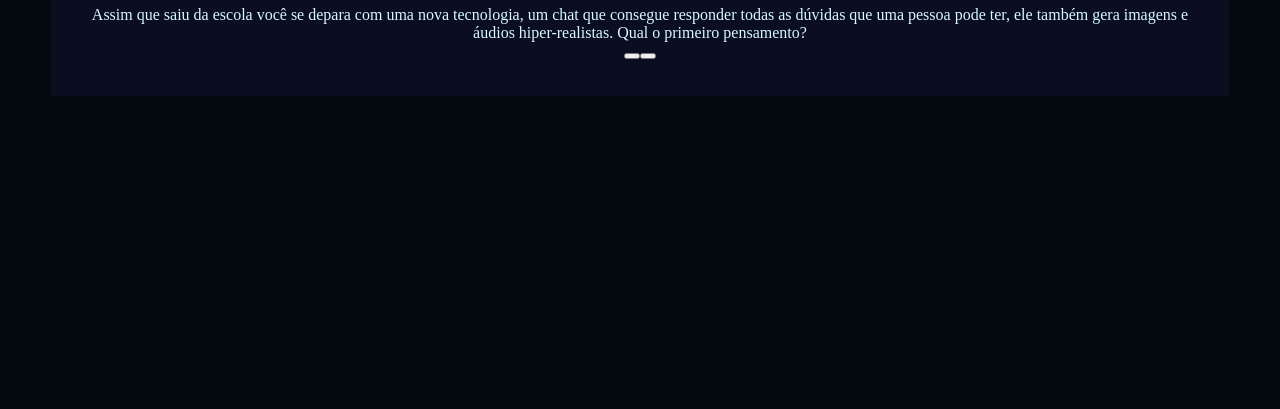
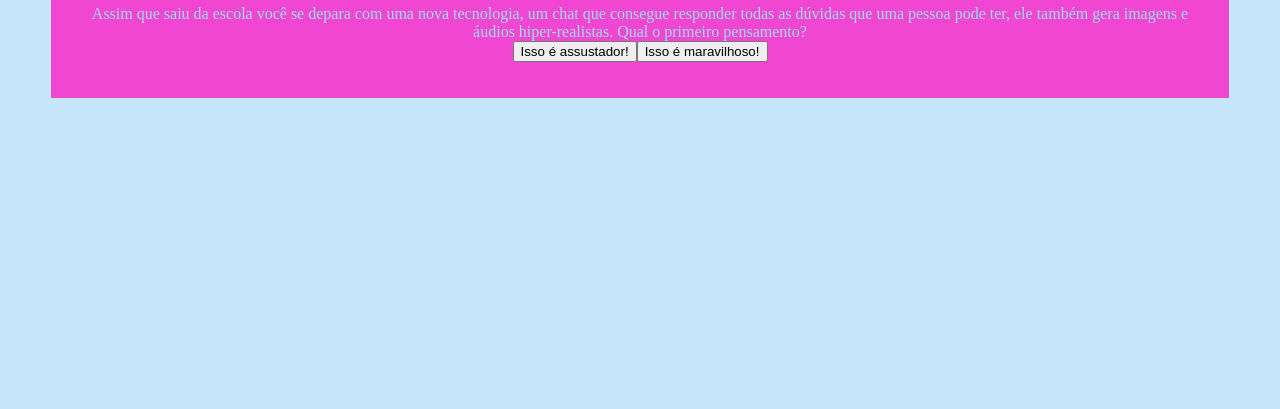
Before and after one commit to anatoniatto0/inteligencia, a plain HTML site: page index.html in a window 1280 px wide. Shown: the part 407-816 px from the top of the page. Drawn offline with Linux system fonts and the light colour scheme.

Commit message:
Add files via upload

```diff
--- a/index.html
+++ b/index.html
@@ -8,7 +8,7 @@
 </head>
 <body>
     <div class="caixa-principal">
-        <h1>Você decide o futuro da IA</h1>
+        <h1>👩🏼‍💻 Você decide o futuro da IA 👩🏼‍💻</h1>
         <div class="caixa-perguntas"></div>
         <div class="caixa-alternativas"></div>
         <div class="caixa-resultado"></div>
--- a/script.js
+++ b/script.js
@@ -8,43 +8,74 @@ const perguntas = [
     {
         enunciado: "Assim que saiu da escola você se depara com uma nova tecnologia, um chat que consegue responder todas as dúvidas que uma pessoa pode ter, ele também gera imagens e áudios hiper-realistas. Qual o primeiro pensamento?",
         alternativas: [
-            "Isso é assustador!",
-            "Isso é maravilhoso!"
+            {
+                texto: "Isso é assustador!",
+                afirmacao: "afirmação"
+            },
+            {
+                texto: "Isso é maravilhoso!",
+                afirmacao: "afirmação"
+            }
         ]
     },
     {
         enunciado: "Com a descoberta desta tecnologia, chamada Inteligência Artificial, uma professora de tecnologia da escola decidiu fazer uma sequência de aulas sobre esta tecnologia. No fim de uma aula ela pede que você escreva um trabalho sobre o uso de IA em sala de aula. Qual atitude você toma?",
         alternativas: [
-            "Utiliza uma ferramenta de busca na internet que utiliza IA para que ela ajude a encontrar informações relevantes para o trabalho e explique numa linguagem que facilite o entendimento.",
-            "Escreve o trabalho com base nas conversas que teve com colegas, algumas pesquisas na internet e conhecimentos próprios sobre o tema."
+            {
+                texto: "Utiliza uma ferramenta de busca na internet que utiliza IA para que ela ajude a encontrar informações relevantes para o trabalho e explique numa linguagem que facilite o entendimento.",
+                afirmacao: "afirmação"
+            },
+            {
+                texto: "Escreve o trabalho com base nas conversas que teve com colegas, algumas pesquisas na internet e conhecimentos próprios sobre o tema.",
+                afirmacao: "afirmação"
+            }
         ]
     },
     {
-        enunciado: "Após a elaboração do trabalho escrito, a professora realizou um debate entre a turma para entender como foi realizada a pesquisa e escrita. Nessa conversa também foi levantado um ponto muito importante: como a IA impacta o trabalho do futuro. Nesse debate, como você se posiciona",
+        enunciado: "Após a elaboração do trabalho escrito, a professora realizou um debate entre a turma para entender como foi realizada a pesquisa e escrita. Nessa conversa também foi levantado um ponto muito importante: como a IA impacta o trabalho do futuro. Nesse debate, como você se posiciona?",
         alternativas: [
-            "Defende a ideia de que a IA pode criar novas oportunidades de emprego e melhorar habilidades humanas.",
-            "Me preocupo com as pessoas que perderão seus empregos para máquinas e defendem a importância de proteger os trabalhadores."
+            {
+                texto: "Defende a ideia de que a IA pode criar novas oportunidades de emprego e melhorar habilidades humanas.",
+                afirmacao: "afirmação"
+            },
+            {
+                texto: "Me preocupo com as pessoas que perderão seus empregos para máquinas e defendem a importância de proteger os trabalhadores.",
+                afirmacao: "afirmação"
+            }
         ]
     },
     {
         enunciado: "Ao final da discussão, você precisou criar uma imagem no computador que representasse o que pensa sobre IA. E agora?",
         alternativas: [
-            "Criar uma imagem utilizando uma plataforma de design como o Paint.",
-            "Criar uma imagem utilizando um gerador de imagem de IA."
+            {
+                texto: "Criar uma imagem utilizando uma plataforma de design como o Paint.",
+                afirmacao: "afirmação"
+            },
+            {
+                texto: "Criar uma imagem utilizando um gerador de imagem de IA.",
+                afirmacao: "afirmação"
+            }
         ]
     },
     {
         enunciado: "Você tem um trabalho em grupo de biologia para entregar na semana seguinte, o andamento do trabalho está um pouco atrasado e uma pessoa do seu grupo decidiu fazer com ajuda da IA. O problema é que o trabalho está totalmente igual ao do chat. O que você faz? ",
         alternativas: [
-            "Escrever comandos para o chat é uma forma de contribuir com o trabalho, por isso não é um problema utilizar o texto inteiro.",
-            "O chat pode ser uma tecnologia muito avançada, mas é preciso manter a atenção pois toda máquina erra, por isso revisar o trabalho e contribuir com as perspectivas pessoais é essencial."
+            {
+                texto: "Escrever comandos para o chat é uma forma de contribuir com o trabalho, por isso não é um problema utilizar o texto inteiro.",
+                afirmacao: "afirmação"
+            },
+            {
+                texto: "O chat pode ser uma tecnologia muito avançada, mas é preciso manter a atenção pois toda máquina erra, por isso revisar o trabalho e contribuir com as perspectivas pessoais é essencial.",
+                afirmacao: "afirmação"
+            }
         ]
     },
 ];
+
+
 let atual = 0;
 let perguntaAtual;
 let historiaFinal = "";
-
 
 function mostraPergunta() {
     if (atual >= perguntas.length) {
@@ -65,13 +96,13 @@ function mostraAlternativas(){
         caixaAlternativas.appendChild(botaoAlternativas);
     }
 }
-function respostaSelecionada(opcaoSelecionada){
-    const afirmacoes = opcaoSelecionada.afirmacoes;
-    historiaFinal = afirmacoes + " ";
+
+function respostaSelecionada(opcaoSelecionada) {
+    const afirmacoes = opcaoSelecionada.afirmacao;
+    historiaFinal += afirmacoes + " ";
     atual++;
     mostraPergunta();
 }
-
 
 function mostraResultado() {
     caixaPerguntas.textContent = "Em 2049...";
@@ -79,6 +110,4 @@ function mostraResultado() {
     caixaAlternativas.textContent = "";
 }
 
-
-
 mostraPergunta();
--- a/style.css
+++ b/style.css
@@ -1,9 +1,9 @@
 :root {
-    --cor-fundo: #01080E;
-    --cor-principal: #0B0D20 ;
+    --cor-fundo: #c4e5fa;
+    --cor-principal: #f046d1 ;
     --cor-secundaria: #212333;
     --cor-destaque: #2BDEFD;
-    --cor-texto: #D7F9FF;
+    --cor-texto: #9bdde9;
   }
 body {
     background-color: var(--cor-fundo);
```
